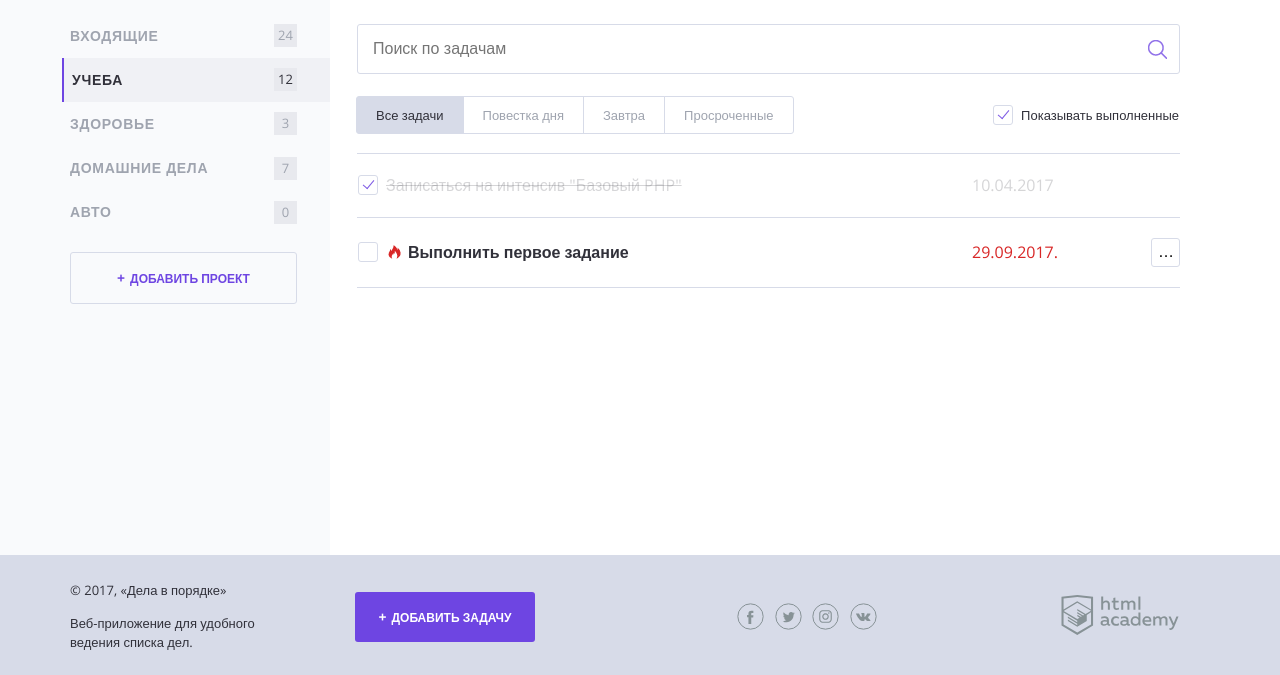
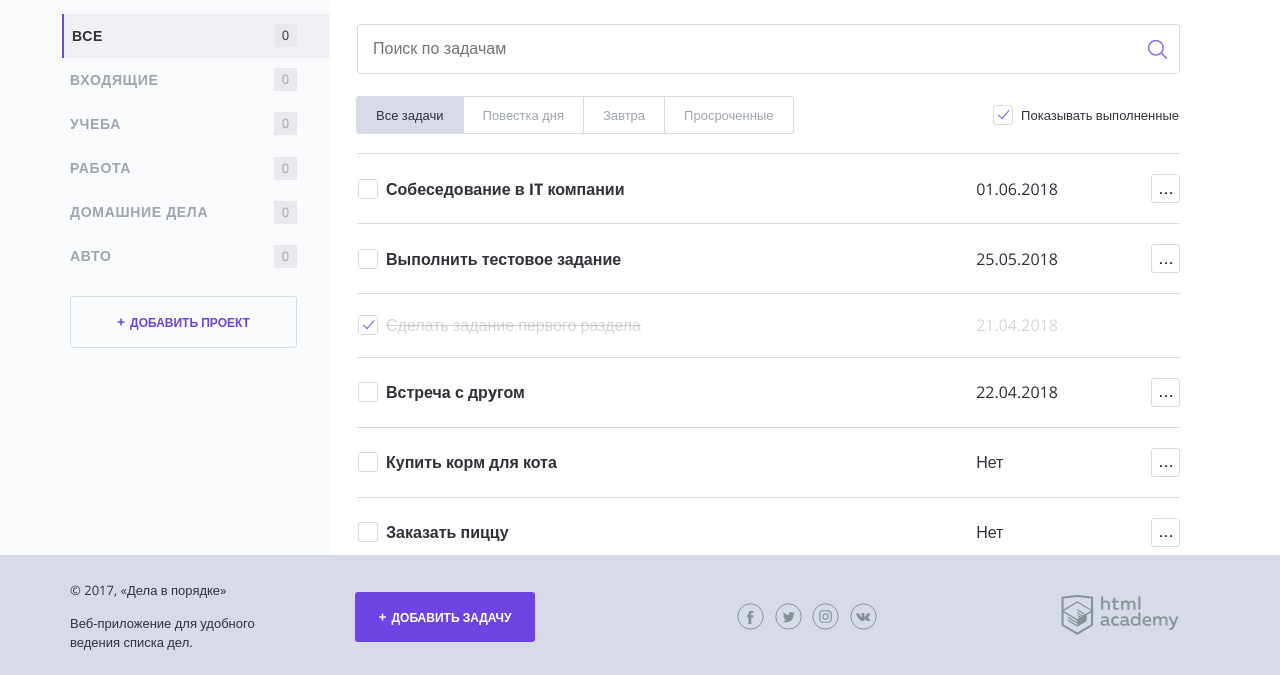
Before and after one commit to Ruslan-95/422621-doingsdone, a PHP site: page / in a window 1280 px wide. Shown: the part 125-800 px from the top of the page. Run offline with PHP 8.4, Linux system fonts and the light colour scheme.

Commit message:
m-3 t-1 is done

```diff
--- a/index.php
+++ b/index.php
@@ -1,21 +1,55 @@
 <?php
 // показывать или нет выполненные задачи
 $show_complete_tasks = rand(0, 1);
-
 // устанавливаем часовой пояс в Московское время
 date_default_timezone_set('Europe/Moscow');
-
-define('secondscInDay', 86400);
-
 $days = rand(-3, 3);
 $task_deadline_ts = strtotime("+" . $days . " day midnight"); // метка времени даты выполнения задачи
 $current_ts = strtotime('now midnight'); // текущая метка времени
-
 // запишите сюда дату выполнения задачи в формате дд.мм.гггг
-$date_deadline = date('d.m.Y.', $task_deadline_ts);
-
+$date_deadline = date("d.m.Y", $task_deadline_ts);
+$seconds_per_day = 86400;
 // в эту переменную запишите кол-во дней до даты задачи
-$days_until_deadline = ($task_deadline_ts - $current_ts) / secondscInDay;
+$days_until_deadline = ($task_deadline_ts - $current_ts) / $seconds_per_day;
+$projects = ['Все', 'Входящие', 'Учеба', 'Работа', 'Домашние дела', 'Авто'];
+$tasks = [
+    [
+        'title' => 'Собеседование в IT компании',
+        'date' => '01.06.2018',
+        'category' => 'Работа',
+        'completed' => false
+    ],
+    [
+        'title' => 'Выполнить тестовое задание',
+        'date' => '25.05.2018',
+        'category' => 'Работа',
+        'completed' => false
+    ],
+    [
+        'title' => 'Сделать задание первого раздела',
+        'date' => '21.04.2018',
+        'category' => 'Учеба',
+        'completed' => true
+    ],
+    [
+        'title' => 'Встреча с дрyгом',
+        'date' => '22.04.2018',
+        'category' => 'Входящие',
+        'completed' => false
+    ],
+    [
+        'title' => 'Купить корм для кота',
+        'date' => 'Нет',
+        'category' => 'Домашние дела',
+        'completed' => false
+    ],
+    [
+        'title' => 'Заказать пиццу',
+        'date' => 'Нет',
+        'category' => 'Домашние дела',
+        'completed' => false
+    ]
+];
 ?>
 <!DOCTYPE html>
 <html lang="en">
@@ -60,30 +94,12 @@ $days_until_deadline = ($task_deadline_ts - $current_ts) / secondscInDay;
 
                 <nav class="main-navigation">
                     <ul class="main-navigation__list">
-                        <li class="main-navigation__list-item">
-                            <a class="main-navigation__list-item-link" href="#">Входящие</a>
-                            <span class="main-navigation__list-item-count">24</span>
-                        </li>
-
-                        <li class="main-navigation__list-item main-navigation__list-item--active">
-                            <a class="main-navigation__list-item-link" href="#">Учеба</a>
-                            <span class="main-navigation__list-item-count">12</span>
-                        </li>
-
-                        <li class="main-navigation__list-item">
-                            <a class="main-navigation__list-item-link" href="#">Здоровье</a>
-                            <span class="main-navigation__list-item-count">3</span>
-                        </li>
-
-                        <li class="main-navigation__list-item">
-                            <a class="main-navigation__list-item-link" href="#">Домашние дела</a>
-                            <span class="main-navigation__list-item-count">7</span>
-                        </li>
-
-                        <li class="main-navigation__list-item">
-                            <a class="main-navigation__list-item-link" href="#">Авто</a>
+                        <?php foreach ($projects as $key => $value):?>
+                            <li class="main-navigation__list-item <?=($key == 0) ? 'main-navigation__list-item--active': '';?>">
+                                <a class="main-navigation__list-item-link" href="#"><?=$value;?></a>
                                 <span class="main-navigation__list-item-count">0</span>
                             </li>
+                        <?php endforeach; ?>
                     </ul>
                 </nav>
 
@@ -124,43 +140,29 @@ $days_until_deadline = ($task_deadline_ts - $current_ts) / secondscInDay;
 
                     <label class="checkbox">
                         <!--добавить сюда аттрибут "checked", если переменная $show_complete_tasks равна единице-->
-                        <input id="show-complete-tasks" class="checkbox__input visually-hidden" type="checkbox"<?= $show_complete_tasks ? "checked" : ""?>>
+                        <input id="show-complete-tasks" class="checkbox__input visually-hidden" type="checkbox" <?= ($show_complete_tasks == 1) ? 'checked' : ''; ?>>
                         <span class="checkbox__text">Показывать выполненные</span>
                     </label>
                 </div>
 
                 <table class="tasks">
-
-                    <!--показывать следующий тег <tr/>, если переменная равна единице-->
-                    <? if ($show_complete_tasks):?>
-                    <tr class="tasks__item task task--completed">
+                    <?php foreach ($tasks as $key => $value): ?>
+                        <?php if (!$value['completed'] or ($value['completed'] and $show_complete_tasks == 1)): ?>
+                            <tr class="tasks__item task <?= ($value['completed']) ? 'task--completed' : '';?>">
                                 <td class="task__select">
                                     <label class="checkbox task__checkbox">
-                                <input class="checkbox__input visually-hidden" type="checkbox" checked>
-                                <span class="checkbox__text">Записаться на интенсив "Базовый PHP"</span>
-                            </label>
-                        </td>
-                        <td class="task__date">10.04.2017</td>
-
-                        <td class="task__controls">
-                        </td>
-                    </tr>
-                    <?endif;?>
-                    <tr class="tasks__item task task--important">
-                        <td class="task__select">
-                            <label class="checkbox task__checkbox">
-                                <input class="checkbox__input visually-hidden" type="checkbox">
-                                <span class="checkbox__text">Выполнить первое задание</span>
+                                        <input class="checkbox__input visually-hidden" type="checkbox" <?= ($value['completed']) ? 'checked' : '';?>>
+                                        <span class="checkbox__text"><?= $value['title']; ?></span>
                                     </label>
                                 </td>
 
-                        <td class="task__date ">
-                            <?= $date_deadline; ?>
-
+                                <td class="task__date">
+                                    <?=$value['date']; ?>
                                 </td>
 
                                 <td class="task__controls">
-                            <button class="expand-control" type="button" name="button">Выполнить первое задание</button>
+                                    <?php if (!$value['completed']): ?>
+                                        <button class="expand-control" type="button" name="button"><?= $value['title']; ?></button>
 
                                         <ul class="expand-list hidden">
                                             <li class="expand-list__item">
@@ -171,10 +173,11 @@ $days_until_deadline = ($task_deadline_ts - $current_ts) / secondscInDay;
                                                 <a href="#">Удалить</a>
                                             </li>
                                         </ul>
+                                    <?php endif; ?>
                                 </td>
                             </tr>
-
-
+                        <?php endif; ?>
+                    <?php endforeach; ?>
                 </table>
             </main>
         </div>
@@ -194,35 +197,19 @@ $days_until_deadline = ($task_deadline_ts - $current_ts) / secondscInDay;
         <div class="main-footer__social social">
             <span class="visually-hidden">Мы в соцсетях:</span>
             <a class="social__link social__link--facebook" href="#">Facebook
-                <svg width="27" height="27" viewBox="0 0 27 27" xmlns="http://www.w3.org/2000/svg">
-                    <circle stroke="#879296" fill="none" cx="13.5" cy="13.5" r="12.667"/>
-                    <path fill="#879296"
-                          d="M14.26 20.983h-2.816v-6.626H10.04v-2.28h1.404v-1.364c0-1.862.79-2.922 3.04-2.922h1.87v2.28h-1.17c-.876 0-.972.322-.972.916v1.14h2.212l-.245 2.28h-1.92v6.625z"/>
-                </svg>
+                <svg width="27" height="27" viewBox="0 0 27 27" xmlns="http://www.w3.org/2000/svg"><circle stroke="#879296" fill="none" cx="13.5" cy="13.5" r="12.667"/><path fill="#879296" d="M14.26 20.983h-2.816v-6.626H10.04v-2.28h1.404v-1.364c0-1.862.79-2.922 3.04-2.922h1.87v2.28h-1.17c-.876 0-.972.322-.972.916v1.14h2.212l-.245 2.28h-1.92v6.625z"/></svg>
             </a><span class="visually-hidden">
         ,</span>
             <a class="social__link social__link--twitter" href="#">Twitter
-                <svg width="27" height="27" viewBox="0 0 27 27" xmlns="http://www.w3.org/2000/svg">
-                    <circle stroke="#879296" fill="none" cx="13.5" cy="13.5" r="12.687"/>
-                    <path fill="#879296"
-                          d="M18.38 10.572c.525-.336.913-.848 1.092-1.445-.485.305-1.02.52-1.58.635-.458-.525-1.12-.827-1.816-.83-1.388.063-2.473 1.226-2.44 2.615-.002.2.02.4.06.596-2.017-.144-3.87-1.16-5.076-2.78-.22.403-.335.856-.332 1.315-.01.865.403 1.68 1.104 2.188-.397-.016-.782-.13-1.123-.333-.03 1.207.78 2.272 1.95 2.567-.21.06-.43.09-.653.088-.155.015-.313.015-.47 0 .3 1.045 1.238 1.777 2.324 1.815-.864.724-1.956 1.12-3.083 1.122-.198.013-.397.013-.595 0 1.12.767 2.447 1.18 3.805 1.182 4.57 0 7.066-3.992 7.066-7.456v-.34c.49-.375.912-.835 1.24-1.357-.465.218-.963.36-1.473.42z"/>
-                </svg>
+                <svg width="27" height="27" viewBox="0 0 27 27" xmlns="http://www.w3.org/2000/svg"><circle stroke="#879296" fill="none" cx="13.5" cy="13.5" r="12.687"/><path fill="#879296" d="M18.38 10.572c.525-.336.913-.848 1.092-1.445-.485.305-1.02.52-1.58.635-.458-.525-1.12-.827-1.816-.83-1.388.063-2.473 1.226-2.44 2.615-.002.2.02.4.06.596-2.017-.144-3.87-1.16-5.076-2.78-.22.403-.335.856-.332 1.315-.01.865.403 1.68 1.104 2.188-.397-.016-.782-.13-1.123-.333-.03 1.207.78 2.272 1.95 2.567-.21.06-.43.09-.653.088-.155.015-.313.015-.47 0 .3 1.045 1.238 1.777 2.324 1.815-.864.724-1.956 1.12-3.083 1.122-.198.013-.397.013-.595 0 1.12.767 2.447 1.18 3.805 1.182 4.57 0 7.066-3.992 7.066-7.456v-.34c.49-.375.912-.835 1.24-1.357-.465.218-.963.36-1.473.42z"/></svg>
             </a><span class="visually-hidden">
         ,</span>
             <a class="social__link social__link--instagram" href="#">Instagram
-                <svg width="27" height="27" viewBox="0 0 27 27" xmlns="http://www.w3.org/2000/svg">
-                    <circle stroke="#879296" fill="none" cx="13.5" cy="13.5" r="12.687"/>
-                    <path fill="#879296"
-                          d="M13.5 8.3h2.567c.403.002.803.075 1.18.213.552.213.988.65 1.2 1.2.14.38.213.778.216 1.18v5.136c-.003.403-.076.803-.215 1.18-.213.552-.65.988-1.2 1.2-.378.14-.778.213-1.18.216h-5.135c-.403-.003-.802-.076-1.18-.215-.552-.214-.988-.65-1.2-1.2-.14-.38-.212-.78-.215-1.182V13.46v-2.566c.003-.403.076-.802.214-1.18.213-.552.65-.988 1.2-1.2.38-.14.778-.212 1.18-.215H13.5m0-1.143h-2.616c-.526.01-1.048.108-1.54.292-.853.33-1.527 1-1.856 1.854-.184.493-.283 1.014-.292 1.542v5.232c.01.526.108 1.048.292 1.54.33.853 1.003 1.527 1.855 1.856.493.184 1.015.283 1.54.293H16.117c.527-.01 1.048-.11 1.54-.293.854-.33 1.527-1.003 1.856-1.855.184-.493.283-1.015.293-1.54V13.46v-2.614c-.01-.528-.11-1.05-.293-1.542-.33-.853-1.002-1.525-1.855-1.855-.493-.185-1.014-.283-1.54-.293-.665.01-.89 0-2.617 0zm0 3.093c-2.51.007-4.07 2.73-2.808 4.898 1.26 2.17 4.398 2.16 5.645-.017.285-.495.434-1.058.433-1.63-.006-1.8-1.47-3.256-3.27-3.25zm0 5.378c-1.63-.007-2.64-1.777-1.82-3.185.823-1.41 2.86-1.4 3.67.017.18.316.276.675.278 1.04.006 1.177-.95 2.133-2.128 2.128zm4.118-5.524c0 .58-.626.94-1.127.65-.5-.29-.5-1.012 0-1.3.116-.067.245-.102.378-.102.418-.005.76.333.76.752z"/>
-                </svg>
+                <svg width="27" height="27" viewBox="0 0 27 27" xmlns="http://www.w3.org/2000/svg"><circle stroke="#879296" fill="none" cx="13.5" cy="13.5" r="12.687"/><path fill="#879296" d="M13.5 8.3h2.567c.403.002.803.075 1.18.213.552.213.988.65 1.2 1.2.14.38.213.778.216 1.18v5.136c-.003.403-.076.803-.215 1.18-.213.552-.65.988-1.2 1.2-.378.14-.778.213-1.18.216h-5.135c-.403-.003-.802-.076-1.18-.215-.552-.214-.988-.65-1.2-1.2-.14-.38-.212-.78-.215-1.182V13.46v-2.566c.003-.403.076-.802.214-1.18.213-.552.65-.988 1.2-1.2.38-.14.778-.212 1.18-.215H13.5m0-1.143h-2.616c-.526.01-1.048.108-1.54.292-.853.33-1.527 1-1.856 1.854-.184.493-.283 1.014-.292 1.542v5.232c.01.526.108 1.048.292 1.54.33.853 1.003 1.527 1.855 1.856.493.184 1.015.283 1.54.293H16.117c.527-.01 1.048-.11 1.54-.293.854-.33 1.527-1.003 1.856-1.855.184-.493.283-1.015.293-1.54V13.46v-2.614c-.01-.528-.11-1.05-.293-1.542-.33-.853-1.002-1.525-1.855-1.855-.493-.185-1.014-.283-1.54-.293-.665.01-.89 0-2.617 0zm0 3.093c-2.51.007-4.07 2.73-2.808 4.898 1.26 2.17 4.398 2.16 5.645-.017.285-.495.434-1.058.433-1.63-.006-1.8-1.47-3.256-3.27-3.25zm0 5.378c-1.63-.007-2.64-1.777-1.82-3.185.823-1.41 2.86-1.4 3.67.017.18.316.276.675.278 1.04.006 1.177-.95 2.133-2.128 2.128zm4.118-5.524c0 .58-.626.94-1.127.65-.5-.29-.5-1.012 0-1.3.116-.067.245-.102.378-.102.418-.005.76.333.76.752z"/></svg>
             </a>
             <span class="visually-hidden">,</span>
             <a class="social__link social__link--vkontakte" href="#">Вконтакте
-                <svg width="27" height="27" viewBox="0 0 27 27" xmlns="http://www.w3.org/2000/svg">
-                    <circle stroke="#879296" fill="none" cx="13.5" cy="13.5" r="12.666"/>
-                    <path fill="#879296"
-                          d="M13.92 18.07c.142-.016.278-.074.39-.166.077-.107.118-.237.116-.37 0 0 0-1.13.516-1.296.517-.165 1.208 1.09 1.95 1.58.276.213.624.314.973.28h1.95s.973-.057.525-.837c-.38-.62-.865-1.17-1.432-1.626-1.208-1.1-1.043-.916.41-2.816.886-1.16 1.236-1.86 1.13-2.163-.108-.302-.76-.214-.76-.214h-2.164c-.092-.026-.19-.026-.282 0-.083.058-.15.135-.195.225-.224.57-.49 1.125-.8 1.656-.973 1.61-1.344 1.697-1.51 1.59-.37-.234-.272-.975-.272-1.433 0-1.56.243-2.202-.468-2.377-.32-.075-.647-.108-.974-.098-.604-.052-1.213.01-1.793.186-.243.116-.438.38-.32.4.245.018.474.13.642.31.152.303.225.638.214.975 0 0 .127 1.832-.302 2.056-.43.223-.692-.167-1.55-1.618-.29-.506-.547-1.03-.77-1.57-.038-.09-.098-.17-.174-.233-.1-.065-.214-.108-.332-.128H6.485s-.312 0-.42.137c-.106.135 0 .36 0 .36.87 2 2.022 3.868 3.42 5.543.923.996 2.21 1.573 3.567 1.598z"/>
-                </svg>
+                <svg width="27" height="27" viewBox="0 0 27 27" xmlns="http://www.w3.org/2000/svg"><circle stroke="#879296" fill="none" cx="13.5" cy="13.5" r="12.666"/><path fill="#879296" d="M13.92 18.07c.142-.016.278-.074.39-.166.077-.107.118-.237.116-.37 0 0 0-1.13.516-1.296.517-.165 1.208 1.09 1.95 1.58.276.213.624.314.973.28h1.95s.973-.057.525-.837c-.38-.62-.865-1.17-1.432-1.626-1.208-1.1-1.043-.916.41-2.816.886-1.16 1.236-1.86 1.13-2.163-.108-.302-.76-.214-.76-.214h-2.164c-.092-.026-.19-.026-.282 0-.083.058-.15.135-.195.225-.224.57-.49 1.125-.8 1.656-.973 1.61-1.344 1.697-1.51 1.59-.37-.234-.272-.975-.272-1.433 0-1.56.243-2.202-.468-2.377-.32-.075-.647-.108-.974-.098-.604-.052-1.213.01-1.793.186-.243.116-.438.38-.32.4.245.018.474.13.642.31.152.303.225.638.214.975 0 0 .127 1.832-.302 2.056-.43.223-.692-.167-1.55-1.618-.29-.506-.547-1.03-.77-1.57-.038-.09-.098-.17-.174-.233-.1-.065-.214-.108-.332-.128H6.485s-.312 0-.42.137c-.106.135 0 .36 0 .36.87 2 2.022 3.868 3.42 5.543.923.996 2.21 1.573 3.567 1.598z"/></svg>
             </a>
         </div>
 
@@ -259,8 +246,7 @@ $days_until_deadline = ($task_deadline_ts - $current_ts) / secondscInDay;
         <div class="form__row">
             <label class="form__label" for="date">Дата выполнения <sup>*</sup></label>
 
-            <input class="form__input form__input--date" type="text" name="date" id="date" value=""
-                   placeholder="Введите дату в формате ДД.ММ.ГГГГ">
+            <input class="form__input form__input--date" type="text" name="date" id="date" value="" placeholder="Введите дату в формате ДД.ММ.ГГГГ">
         </div>
 
         <div class="form__row">
```
Also changed, not shown: img/dropdown.svg (deleted). Lines whose indentation alone changed are shown as unchanged.
